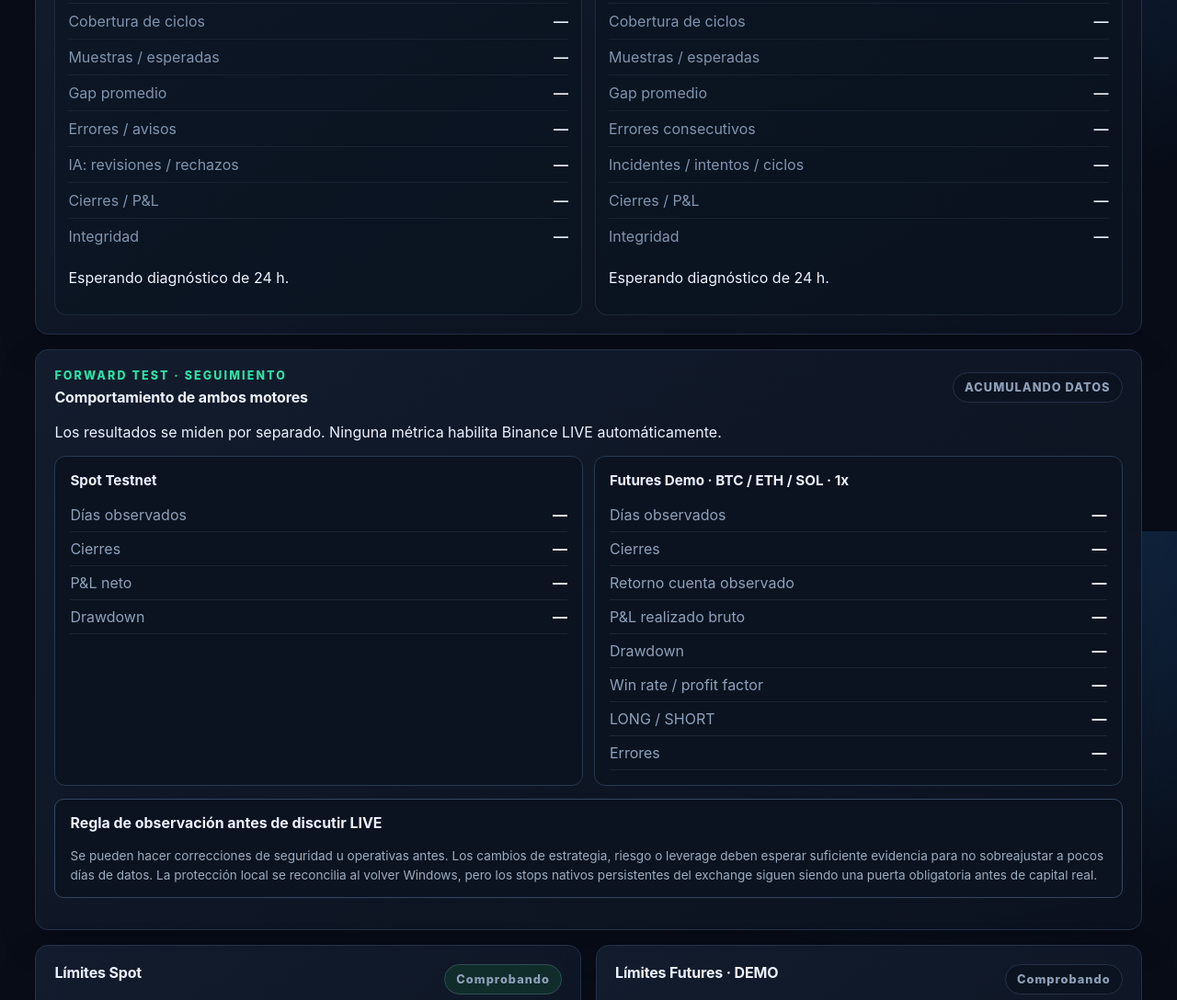
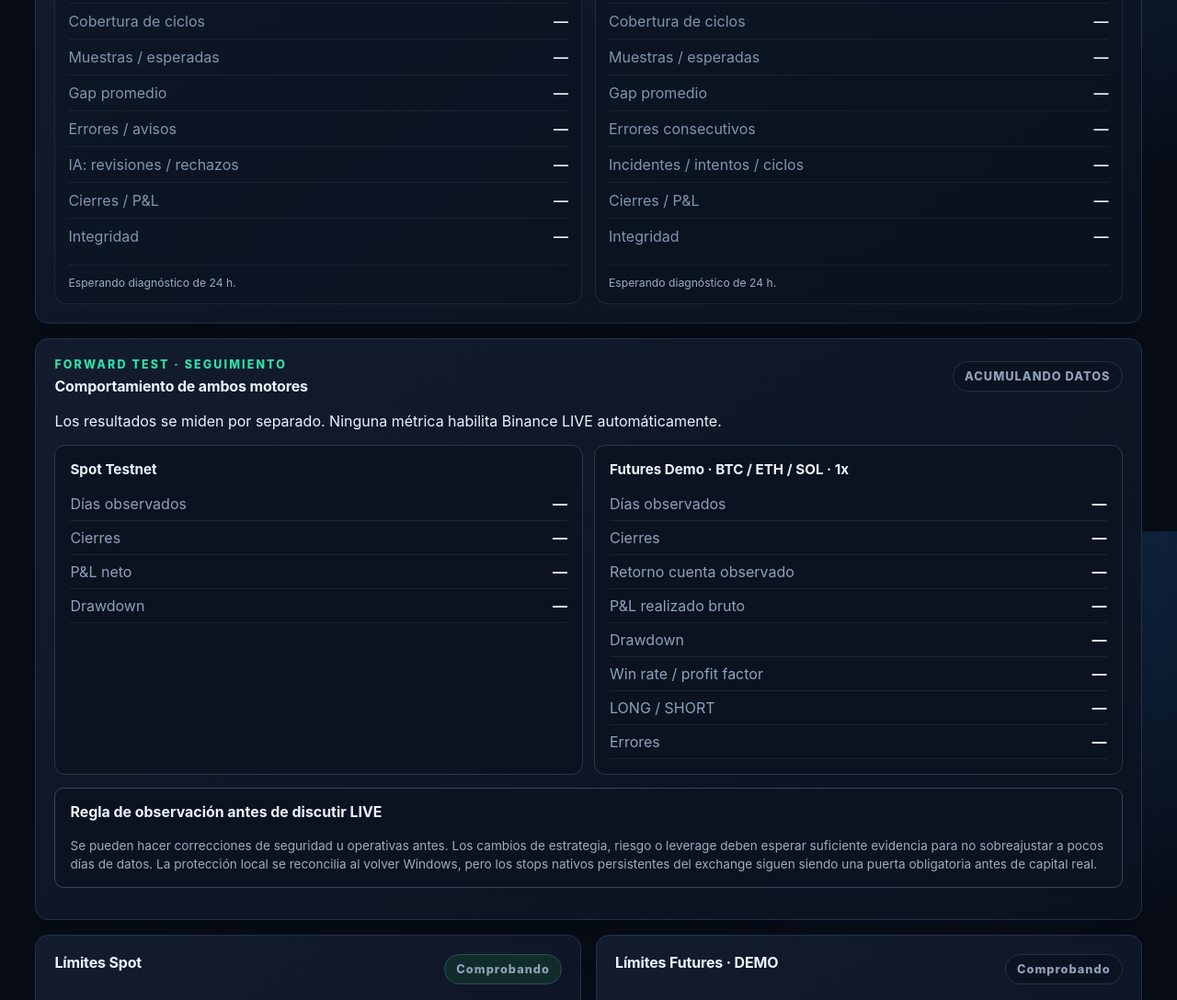
Before and after one commit to jlboper/Crypto-BOT, a plain HTML site: page web/index.html in a window 1280 px wide. Shown: the part 1022-2110 px from the top of the page at 92% size. Drawn offline with Linux system fonts and the light colour scheme; no server answers.

Commit message:
Style health explanations consistently

```diff
--- a/web/monitoring.css
+++ b/web/monitoring.css
@@ -34,6 +34,7 @@
 .health-grid dl>div{display:flex;justify-content:space-between;gap:18px;padding:9px 0;border-top:1px solid rgba(125,154,190,.1)}
 .health-grid dt{color:#8194ae}
 .health-grid dd{margin:0;text-align:right;color:#e8f0fb;font-weight:600}
+.health-reason{margin:12px 0 0;padding-top:10px;border-top:1px solid rgba(125,154,190,.1);color:#9aabc2;font-size:.76rem;line-height:1.45}
 @media(max-width:760px){.health-grid{grid-template-columns:1fr}.health-grid dl>div{align-items:flex-start}}
 
 /* v0.8.11 dual-engine detail parity */
```
